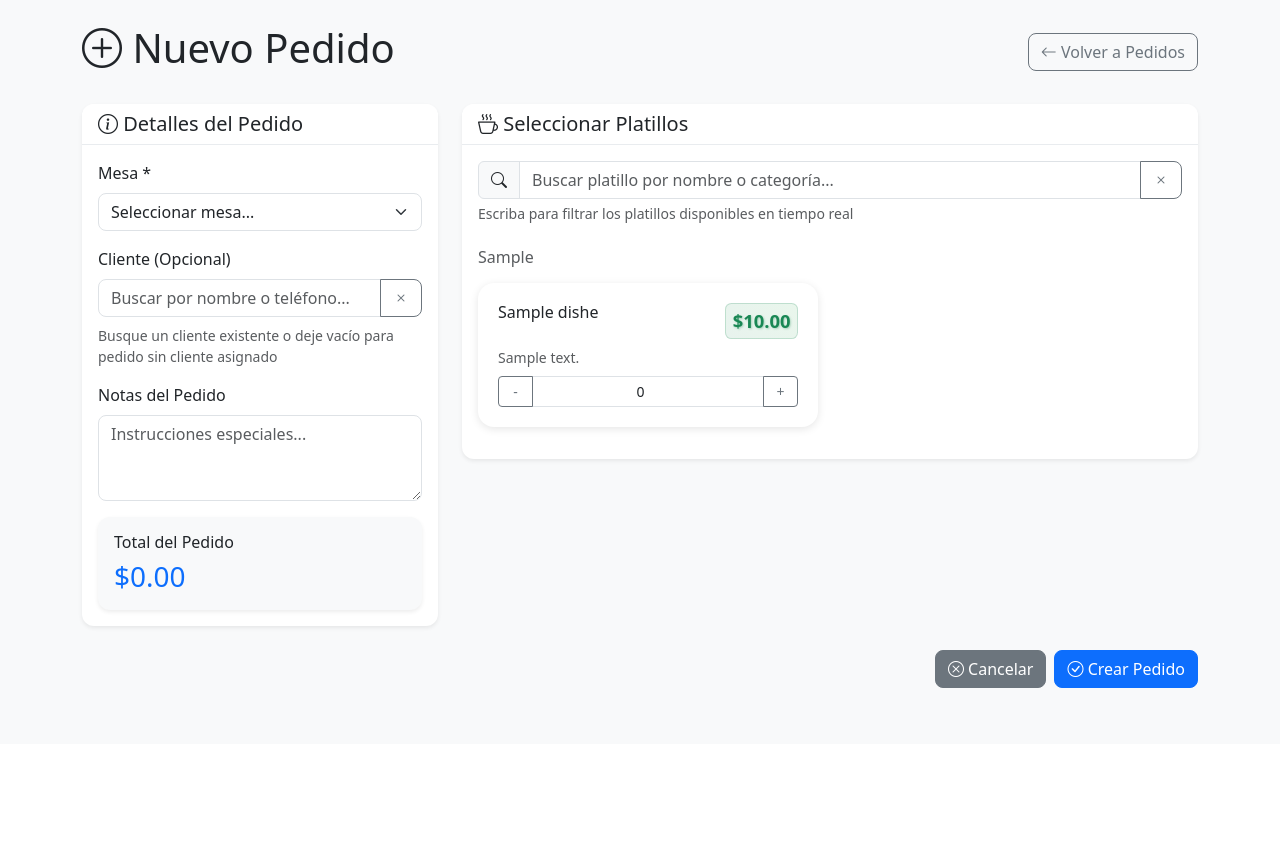
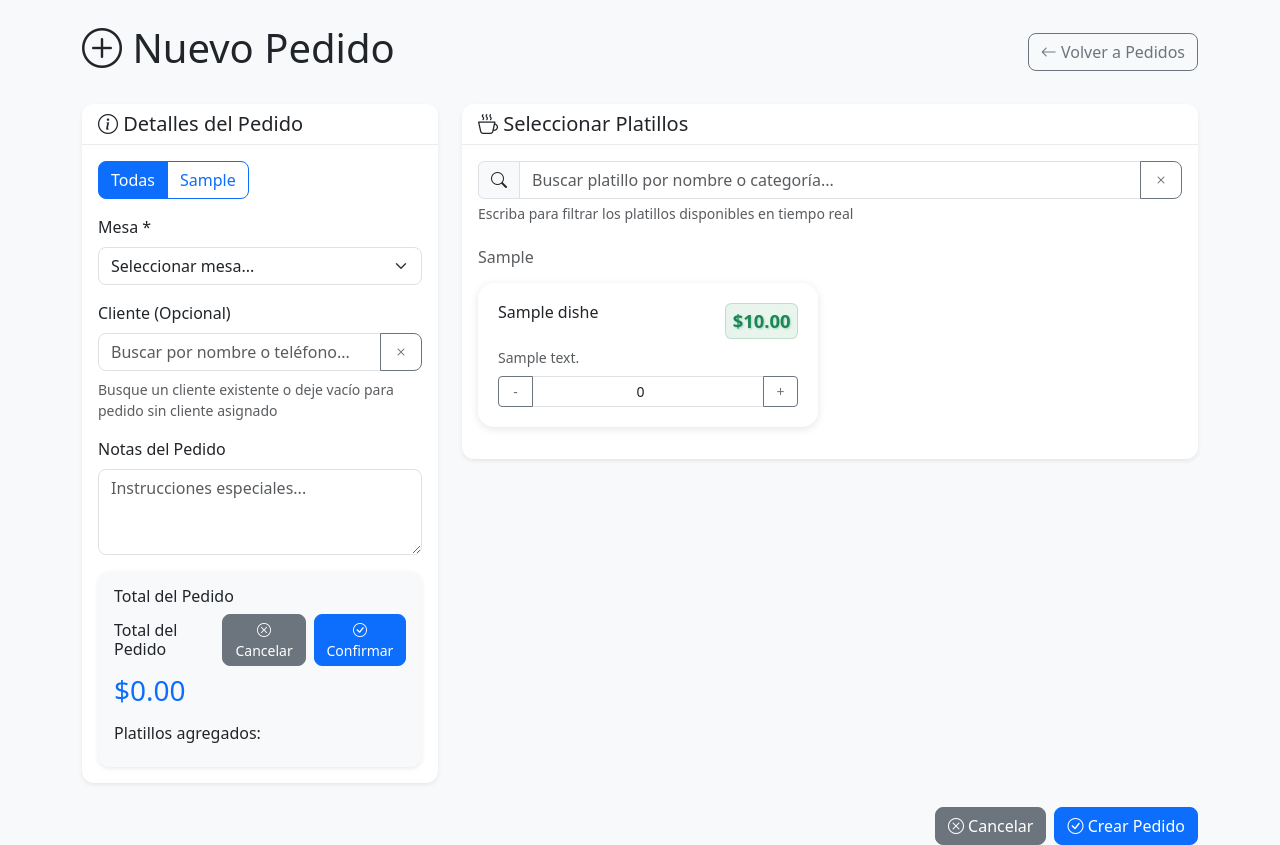
Before and after one commit to danjohn007/Gestorest_Restaurante, a PHP site: page /orders/create in a window 1280 px wide. Shown: the part 56-901 px from the top of the page. Before the commit the page ends 744 px from the top, so only its background shows below. Run offline with PHP 8.4, Linux system fonts and the light colour scheme; the visitor is signed in with stand-in values (Sample User, id 1); tables that the repository leaves empty hold one stand-in row (values such as "Sample post"); some libraries are stand-ins or nearby versions.

Commit message:
Implement category filter for dishes in order creation
Added category filter buttons for dish selection.

```diff
--- a/views/orders/create.php
+++ b/views/orders/create.php
@@ -24,6 +24,24 @@
                     </h5>
                 </div>
                 <div class="card-body">
+                    <!-- Category Filter Buttons -->
+                    <div class="mb-3" id="categoryFilterContainer">
+                        <div class="btn-group" role="group" aria-label="Filtrar por categoría">
+                            <button type="button" class="btn btn-outline-primary btn-category active" data-category="all">Todas</button>
+                            <?php
+                            $categories = array();
+                            foreach ($dishes as $dish) {
+                                if (!in_array($dish['category'], $categories)) {
+                                    $categories[] = $dish['category'];
+                                }
+                            }
+                            foreach ($categories as $cat): ?>
+                                <button type="button" class="btn btn-outline-primary btn-category" data-category="<?= strtolower(htmlspecialchars($cat)) ?>">
+                                    <?= htmlspecialchars($cat) ?>
+                                </button>
+                            <?php endforeach; ?>
+                        </div>
+                    </div>
                     <div class="mb-3">
                         <label for="table_id" class="form-label">Mesa *</label>
                         <select class="form-select <?= isset($errors['table_id']) ? 'is-invalid' : '' ?>"
@@ -133,7 +151,22 @@
                     <div class="card bg-light">
                         <div class="card-body">
                             <h6 class="card-title">Total del Pedido</h6>
+                            <div class="d-flex justify-content-between align-items-center mb-2">
+                                <h6 class="card-title mb-0">Total del Pedido</h6>
+                                <div class="d-flex gap-2">
+                                    <a href="<?= BASE_URL ?>/orders" class="btn btn-secondary btn-sm" id="cancelOrderBtn">
+                                        <i class="bi bi-x-circle"></i> Cancelar
+                                    </a>
+                                    <button type="submit" class="btn btn-primary btn-sm" id="confirmOrderBtn">
+                                        <i class="bi bi-check-circle"></i> Confirmar
+                                    </button>
+                                </div>
+                            </div>
                             <h3 class="text-primary mb-0" id="orderTotal">$0.00</h3>
+                            <div class="mt-3">
+                                <h6 class="mb-2">Platillos agregados:</h6>
+                                <ul id="addedDishesList" class="list-group"></ul>
+                            </div>
                         </div>
                     </div>
                 </div>
@@ -283,6 +316,49 @@
     const newCustomerForm = document.getElementById('new_customer_form');
 
     // Dish search functionality
+    // Categoría de platillos
+    const categoryButtons = document.querySelectorAll('.btn-category');
+
+    categoryButtons.forEach(btn => {
+        btn.addEventListener('click', function() {
+            categoryButtons.forEach(b => b.classList.remove('active'));
+            btn.classList.add('active');
+            filterByCategory(btn.dataset.category);
+        });
+    });
+
+    function filterByCategory(category) {
+        const allDishes = document.querySelectorAll('.dish-item');
+        const allCategoryContainers = document.querySelectorAll('.category-dishes');
+        const allCategoryHeaders = document.querySelectorAll('.category-header');
+        if (category === 'all') {
+            allDishes.forEach(d => d.style.display = 'block');
+            allCategoryContainers.forEach(c => c.style.display = 'flex');
+            allCategoryHeaders.forEach(h => h.style.display = 'block');
+            return;
+        }
+        allDishes.forEach(dish => {
+            if (dish.dataset.dishCategory === category) {
+                dish.style.display = 'block';
+            } else {
+                dish.style.display = 'none';
+            }
+        });
+        allCategoryContainers.forEach(container => {
+            if (container.dataset.category.toLowerCase() === category) {
+                container.style.display = 'flex';
+            } else {
+                container.style.display = 'none';
+            }
+        });
+        allCategoryHeaders.forEach(header => {
+            if (header.dataset.category.toLowerCase() === category) {
+                header.style.display = 'block';
+            } else {
+                header.style.display = 'none';
+            }
+        });
+    }
     const dishSearch = document.getElementById('dish_search');
     const clearDishSearchBtn = document.getElementById('clear_dish_search');
     const dishesContainer = document.getElementById('dishes_container');
@@ -540,6 +616,8 @@
 
         totalElement.textContent = '$' + total.toFixed(2);
     }
+    // Inicializar lista al cargar
+    updateAddedDishesList();
 });
 </script>
 
```
